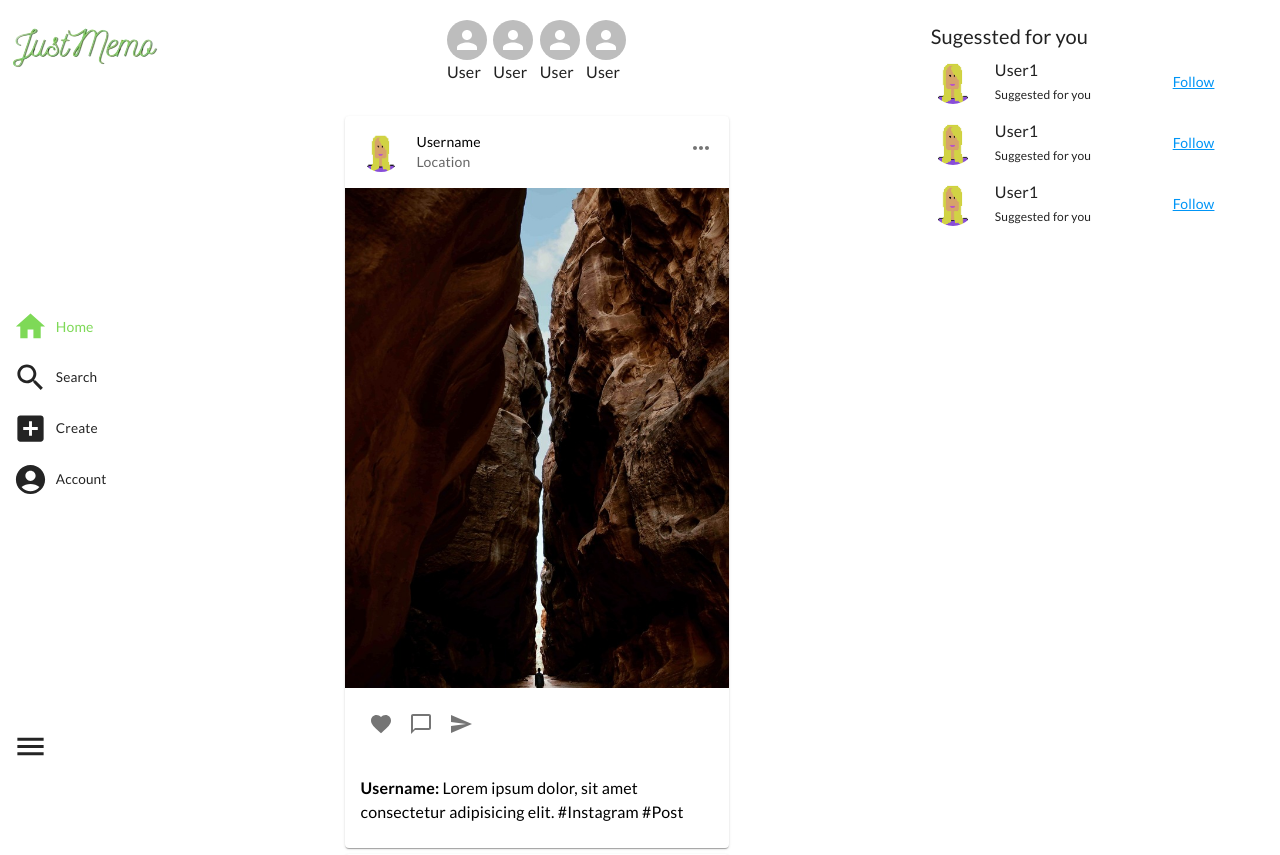
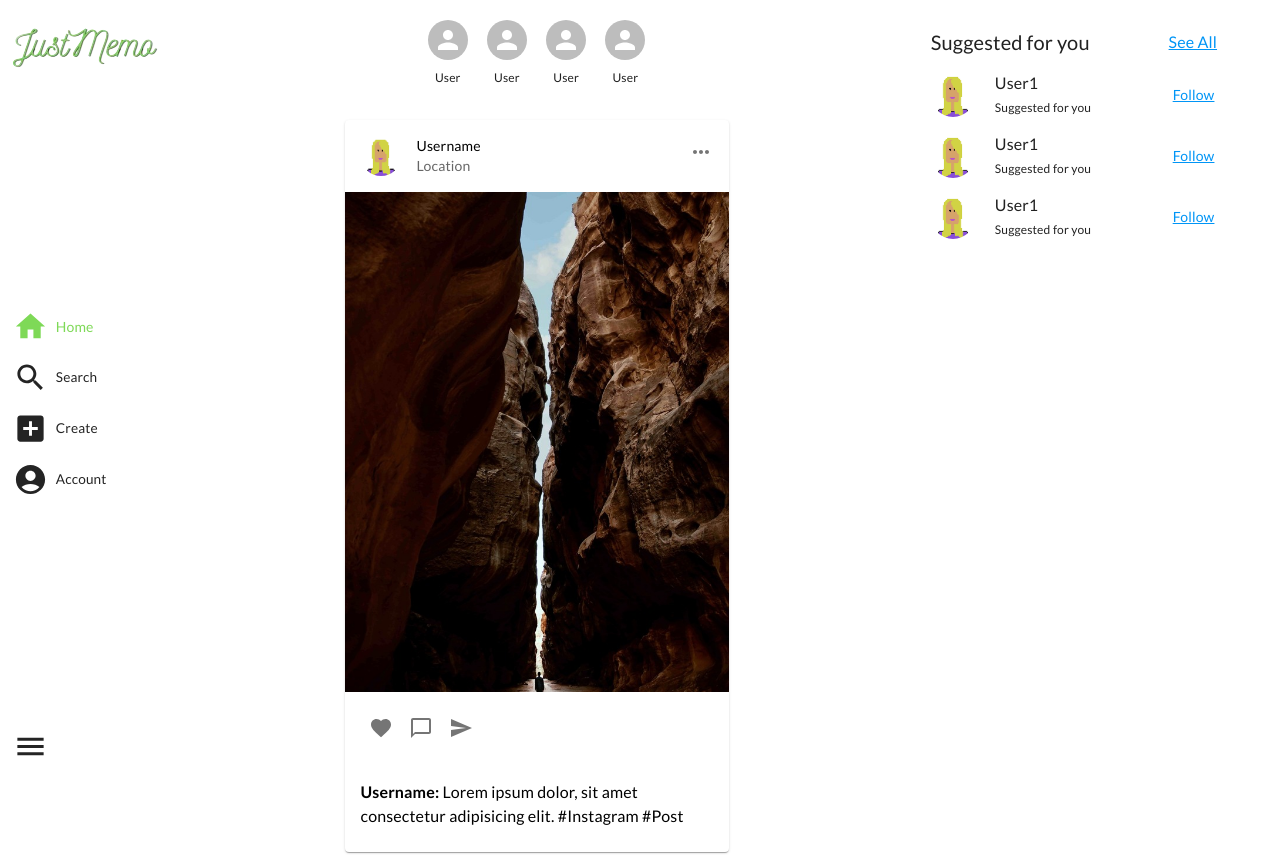
Before and after one commit to JorgeKerilima19/photogallery, a React (Vite) app: page / in a window 1280 px wide. Shown: the top 855 px of the page. Built offline with nearby package versions, Linux system fonts and the light colour scheme.

Commit message:
Left container more Styles

```diff
--- a/src/components/homepage/Sugesstion.tsx
+++ b/src/components/homepage/Suggestion.tsx
@@ -1,8 +1,8 @@
-import { Avatar, Card, Typography, CardContent, Box } from "@mui/material";
+import { Avatar, Typography, Box } from "@mui/material";
 
 import img1 from "/assets/user1.jpg";
 
-export const Sugesstion = () => {
+export const Suggestion = () => {
   return (
     <Box
       sx={{
--- a/src/components/homepage/UserAvatar.tsx
+++ b/src/components/homepage/UserAvatar.tsx
@@ -1,11 +1,16 @@
 import { Avatar, Box, Typography } from "@mui/material";
-import React from "react";
 
 export const UserAvatar = () => {
   return (
-    <Box>
+    <Box
+      display="flex"
+      flexDirection="column"
+      alignItems="center"
+      gap={1}
+      padding="0 0.4rem"
+    >
       <Avatar />
-      <Typography variant="body1">User</Typography>
+      <Typography variant="caption">User</Typography>
     </Box>
   );
 };
--- a/src/components/pages/Home.tsx
+++ b/src/components/pages/Home.tsx
@@ -2,7 +2,7 @@ import { Box, Hidden, Typography } from "@mui/material";
 import { UserAvatar } from "../homepage/UserAvatar";
 import { ContainerCenter, ContainerRight } from "../../styles/styles";
 import { Post } from "../homepage/Post";
-import { Sugesstion } from "../homepage/Sugesstion";
+import { Suggestion } from "../homepage/Suggestion";
 
 export const HomePage = () => {
   return (
@@ -33,10 +33,27 @@ export const HomePage = () => {
       </ContainerCenter>
       <Hidden lgDown>
         <ContainerRight disableGutters>
-          <Typography variant="h6">Sugessted for you</Typography>
-          <Sugesstion></Sugesstion>
-          <Sugesstion></Sugesstion>
-          <Sugesstion></Sugesstion>
+          <Box
+            sx={{
+              display: "grid",
+              columnGap: 2,
+              rowGap: 1,
+              gridTemplateColumns: "auto auto",
+              alignItems: "center",
+              padding: "0.4rem 0",
+            }}
+          >
+            <Typography variant="h6">Suggested for you</Typography>
+            <Typography
+              variant="subtitle1"
+              sx={{ textDecoration: "underline", color: "#0095f6" }}
+            >
+              See All
+            </Typography>
+          </Box>
+          <Suggestion></Suggestion>
+          <Suggestion></Suggestion>
+          <Suggestion></Suggestion>
         </ContainerRight>
       </Hidden>
     </>
```
